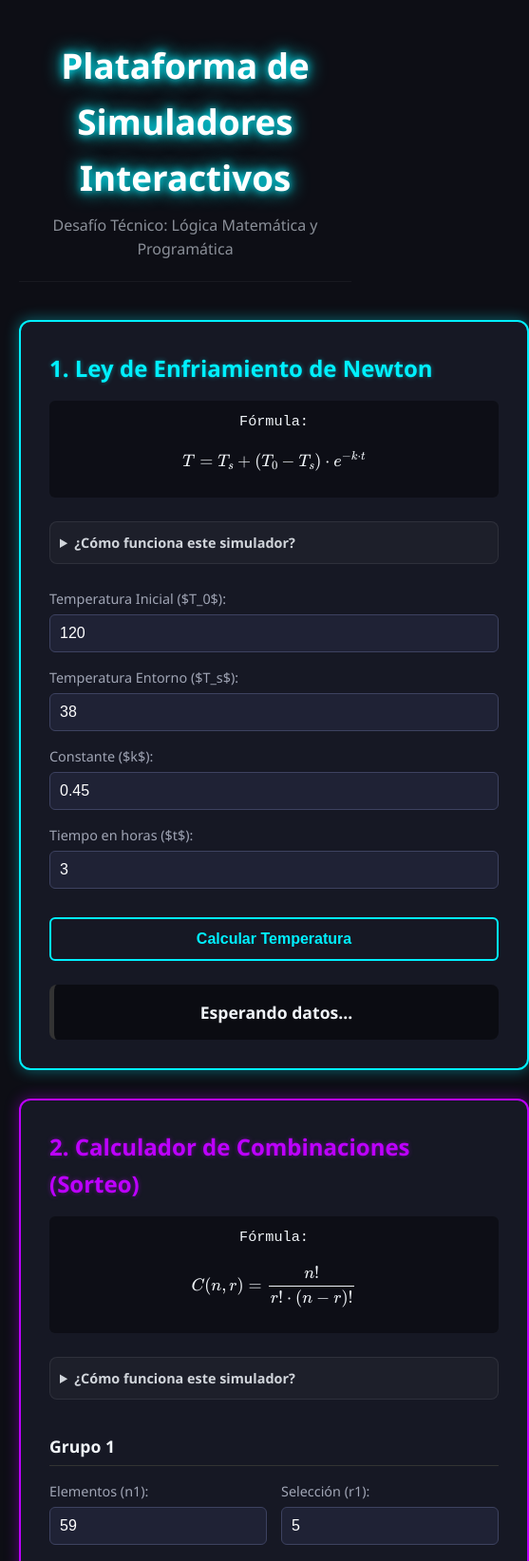
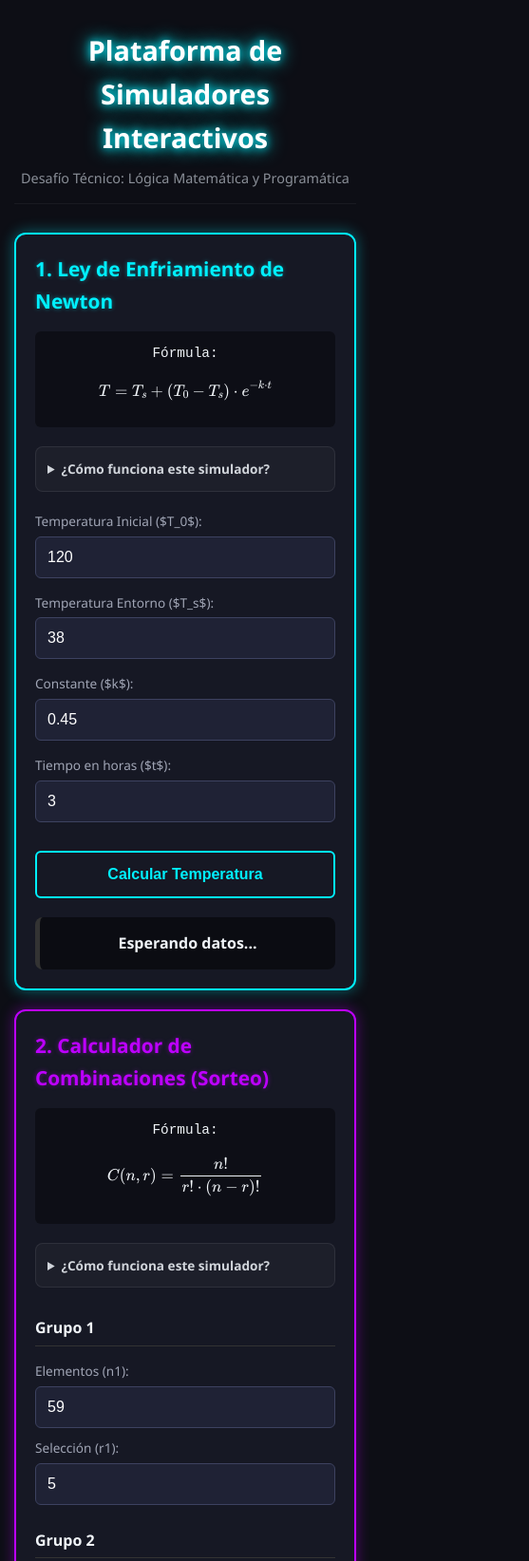
Before and after one commit to Jefersonnnn17/Simulador-logicamatematica, a plain HTML site: page simulador-logicamatematica/index.html in a window 390 px wide. Shown: the top 1644 px of the page at 95% size, 557 px wide, since content can reach past the window. Drawn offline with nearby package versions, Linux system fonts and the light colour scheme.

Commit message:
Refactor CSS for responsive design and styling

```diff
--- a/simulador-logicamatematica/css/style.css
+++ b/simulador-logicamatematica/css/style.css
@@ -27,19 +27,19 @@ body {
     color: var(--txt-color);
     font-family: 'Segoe UI', Tahoma, Geneva, Verdana, sans-serif;
     line-height: 1.6;
-    padding: 20px;
+    padding: 15px; /* Reducido para ganar espacio en pantallas pequeñas */
 }
 
-/* Estilos para el Header */
+/* Estilos para el Header (Adaptable) */
 header {
     text-align: center;
-    margin-bottom: 40px;
-    padding: 20px 10px;
+    margin-bottom: 30px;
+    padding: 15px 5px;
     border-bottom: 1px solid rgba(255, 255, 255, 0.05);
 }
 
 header h1 {
-    font-size: 2.3rem;
+    font-size: 1.8rem; /* Tamaño base cómodo para celulares */
     color: #fff;
     text-shadow: 0 0 10px var(--neon-blue), 0 0 20px var(--neon-blue);
     margin-bottom: 8px;
@@ -47,32 +47,25 @@ header h1 {
 
 header p {
     color: #8a8f98;
-    font-size: 1rem;
+    font-size: 0.9rem;
 }
 
 /* ==========================================
-   DISEÑO RESPONSIVO CON CSS GRID (COMPUTADORAS)
+   DISEÑO BASE RESPONSIVO (MÓVILES POR DEFECTO)
    ========================================== */
 .container {
     display: grid;
-    grid-template-columns: 1fr;
-    gap: 30px;
+    grid-template-columns: 1fr; /* Una sola columna en celulares */
+    gap: 20px; /* Separación compacta para pantallas táctiles */
     max-width: 1200px;
     margin: 0 auto;
-}
-
-/* Distribución en 2 columnas para PCs */
-@media (min-width: 850px) {
-    .container {
-        grid-template-columns: repeat(2, 1fr);
-    }
 }
 
 /* Estructura de Tarjetas */
 .card {
     background-color: var(--bg-card);
     border-radius: 12px;
-    padding: 30px;
+    padding: 20px; /* Relleno compacto para móviles */
     display: flex;
     flex-direction: column;
     justify-content: space-between;
@@ -87,6 +80,7 @@ header p {
     color: var(--neon-blue);
     text-shadow: 0 0 5px var(--neon-blue-glow);
     margin-bottom: 15px;
+    font-size: 1.3rem; /* Más legible en teléfonos */
 }
 
 .neon-purple {
@@ -98,16 +92,20 @@ header p {
     color: var(--neon-purple);
     text-shadow: 0 0 5px var(--neon-purple-glow);
     margin-bottom: 15px;
+    font-size: 1.3rem;
 }
 
+/* Caja de Fórmula optimizada para MathJax */
 .formula {
     background-color: rgba(0, 0, 0, 0.4);
-    padding: 10px;
+    padding: 12px;
     border-radius: 6px;
     font-family: 'Courier New', Courier, monospace;
-    font-size: 0.95rem;
-    margin-bottom: 25px;
+    font-size: 0.9rem;
+    margin-bottom: 20px;
     text-align: center;
+    overflow-x: auto; /* Evita que las fórmulas rompan la pantalla en celulares */
+    white-space: nowrap;
 }
 
 /* ==========================================
@@ -116,9 +114,9 @@ header p {
 .explicacion {
     background: rgba(255, 255, 255, 0.03);
     border-radius: 8px;
-    padding: 10px;
-    margin-bottom: 25px;
-    font-size: 0.9rem;
+    padding: 12px;
+    margin-bottom: 20px;
+    font-size: 0.85rem;
     border: 1px solid rgba(255, 255, 255, 0.08);
 }
 
@@ -127,7 +125,7 @@ header p {
     font-weight: bold;
     color: #d1d5db;
     outline: none;
-    -webkit-user-select: none; /* Safari 3+, iOS 3+ */
+    -webkit-user-select: none;
     -moz-user-select: none;
     -ms-user-select: none;
     user-select: none;
@@ -144,7 +142,7 @@ header p {
 .detalles-contenido h4 {
     margin: 12px 0 5px 0;
     color: #fff;
-    font-size: 0.85rem;
+    font-size: 0.8rem;
 }
 
 /* Cajas de Código Fuente Incrustado */
@@ -152,13 +150,13 @@ header p {
     background-color: #090a0f;
     border-radius: 6px;
     padding: 12px;
-    overflow-x: auto; /* Scroll horizontal si el código es largo */
+    overflow-x: auto;
     border: 1px solid #222538;
 }
 
 .code-box pre {
     font-family: 'Consolas', 'Courier New', Courier, monospace;
-    font-size: 0.85rem;
+    font-size: 0.8rem;
     color: #e2e8f0;
 }
 
@@ -176,7 +174,7 @@ form h3 {
     margin-top: 10px;
     border-bottom: 1px solid #333;
     padding-bottom: 5px;
-    font-size: 1.1rem;
+    font-size: 1rem;
 }
 
 .form-group {
@@ -185,14 +183,15 @@ form h3 {
     gap: 5px;
 }
 
+/* Por defecto una columna para inputs en móviles */
 .form-grid {
     display: grid;
-    grid-template-columns: repeat(2, 1fr);
-    gap: 15px;
+    grid-template-columns: 1fr;
+    gap: 10px;
 }
 
 label {
-    font-size: 0.9rem;
+    font-size: 0.85rem;
     color: #a0a5b5;
 }
 
@@ -201,10 +200,11 @@ input {
     border: 1px solid #3d4260;
     border-radius: 6px;
     color: #fff;
-    padding: 10px;
+    padding: 12px; /* Mayor tamaño táctil para el dedo en pantallas móviles */
     font-size: 1rem;
     outline: none;
     transition: border-color 0.3s ease, box-shadow 0.3s ease;
+    width: 100%;
 }
 
 .neon-blue input:focus {
@@ -224,9 +224,10 @@ input {
     font-size: 1rem;
     font-weight: bold;
     margin-top: 15px;
-    padding: 12px;
+    padding: 14px; /* Más cómodo para pulsaciones táctiles */
     border-radius: 6px;
     transition: all 0.3s ease;
+    width: 100%;
 }
 
 .neon-blue .btn-neon {
@@ -253,13 +254,13 @@ input {
 
 /* Cajas de Resultados */
 .res-box {
-    margin-top: 25px;
+    margin-top: 20px;
     padding: 15px;
     background-color: rgba(0, 0, 0, 0.5);
     border-radius: 8px;
     text-align: center;
     font-weight: bold;
-    font-size: 1.1rem;
+    font-size: 1rem;
     border-left: 5px solid #333;
 }
 
@@ -277,11 +278,11 @@ input {
 /* Estilos para el Footer */
 footer {
     text-align: center;
-    margin-top: 60px;
-    padding: 25px 10px;
+    margin-top: 40px;
+    padding: 20px 10px;
     border-top: 1px solid rgba(255, 255, 255, 0.05);
     color: #a0a5b5;
-    font-size: 1rem;
+    font-size: 0.9rem;
     letter-spacing: 0.5px;
 }
 
@@ -291,6 +292,45 @@ footer p {
 
 .sub-foot {
     color: #535866;
-    font-size: 0.8rem;
+    font-size: 0.75rem;
     margin-top: 5px;
 }
+
+/* ==========================================
+   MEDIA QUERIES: OPTIMIZACIÓN TABLETS (MD)
+   ========================================== */
+@media (min-width: 600px) {
+    body {
+        padding: 30px;
+    }
+
+    header h1 {
+        font-size: 2.1rem;
+    }
+
+    .form-grid {
+        grid-template-columns: repeat(2, 1fr); /* Los grupos n y r se dividen en 2 columnas en tablets */
+    }
+}
+
+/* ==========================================
+   MEDIA QUERIES: OPTIMIZACIÓN COMPUTADORAS (LG)
+   ========================================== */
+@media (min-width: 900px) {
+    header h1 {
+        font-size: 2.5rem;
+    }
+
+    .container {
+        grid-template-columns: repeat(2, 1fr); /* Se divide la pantalla en dos columnas para PCs */
+        gap: 30px;
+    }
+
+    .card {
+        padding: 30px; /* Mayor espacio interno */
+    }
+
+    .neon-blue h2, .neon-purple h2 {
+        font-size: 1.5rem;
+    }
+}
```
